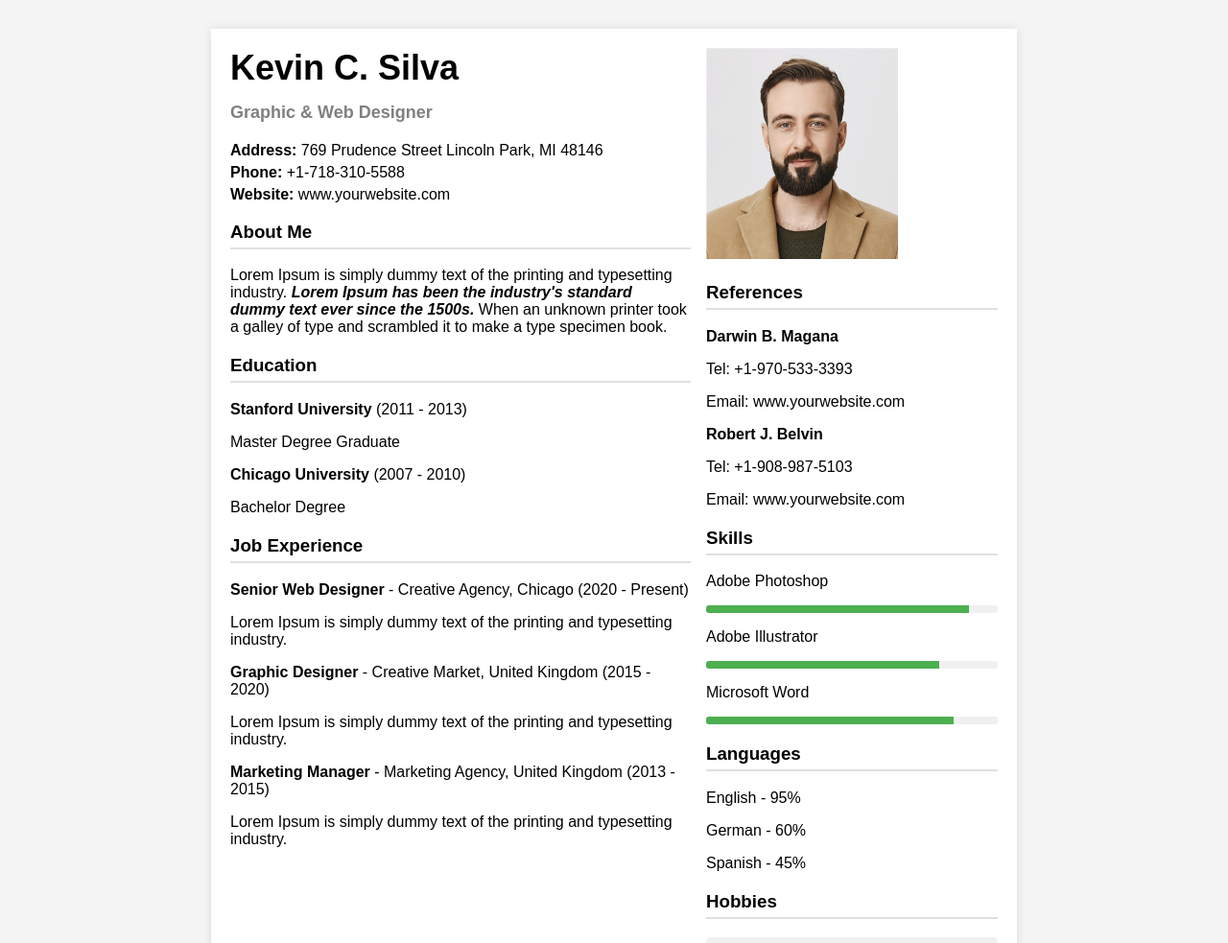
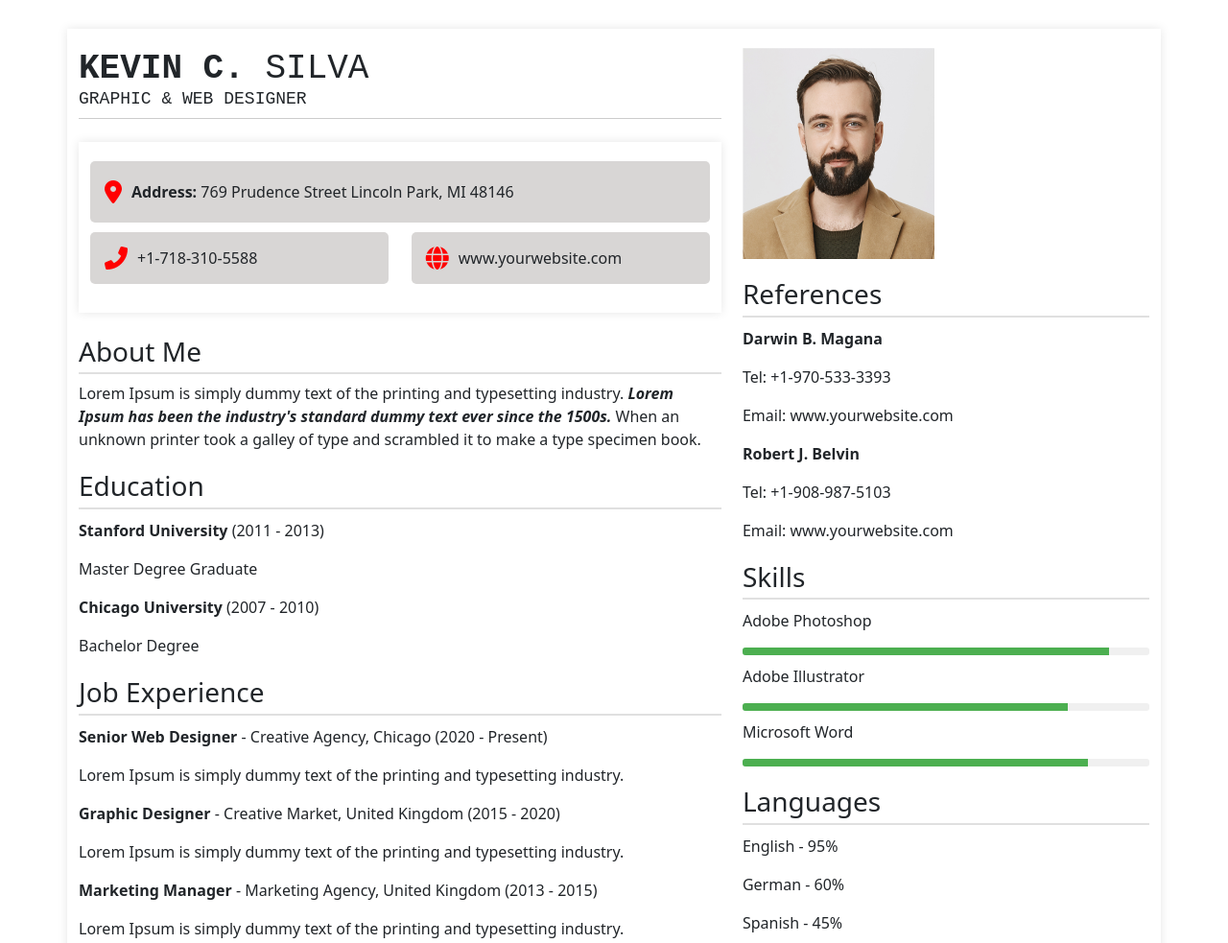
Before and after one commit to IceStorman/pm_22_22, a website: page app/index.html in a window 1280 px wide. Shown: the top 983 px of the page at 96% size. Drawn offline with nearby package versions, Linux system fonts and the light colour scheme; files that its build step writes are made by us from their sources.

Commit message:
Added boxes for contact info and changed font for first/last name

```diff
--- a/app/index.html
+++ b/app/index.html
@@ -7,20 +7,41 @@
 </head>
 <body>
 <link rel="stylesheet" href="/css/style.min.css">
+<link href="https://cdn.jsdelivr.net/npm/bootstrap@5.3.0-alpha3/dist/css/bootstrap.min.css" rel="stylesheet">
+<link href="https://cdnjs.cloudflare.com/ajax/libs/font-awesome/6.0.0-beta3/css/all.min.css" rel="stylesheet">
 <div class="container">
     <div class="content">
         <!-- Left Column -->
         <div class="content-left">
             <!-- Header -->
             <div class="header">
-                <h1><span class = "first-name">Kevin C.</span> <span class = "last-name>">Silva</span></h1>
-                <h2>Graphic & Web Designer</h2>
+                <h1><span class = "first-name">KEVIN C.</span> <span class = "last-name>">SILVA</span></h1>
+                <h2>GRAPHIC & WEB DESIGNER</h2>
             </div>
             <!-- Contact Information -->
             <div class="contact-info">
-                <p><strong>Address:</strong> 769 Prudence Street Lincoln Park, MI 48146</p>
-                <p><strong>Phone:</strong> +1-718-310-5588</p>
-                <p><strong>Website:</strong> www.yourwebsite.com</p>
+                <div class="container my-4">
+                    <div class="contact-box">
+                        <i class="fas fa-map-marker-alt"></i>
+                        <p><strong>Address:</strong> 769 Prudence Street Lincoln Park, MI 48146</p>
+                    </div>
+
+                    <div class="row">
+                         <div class="col-md-6">
+                             <div class="contact-box">
+                                <i class="fas fa-phone-alt"></i>
+                                <span class="text">+1-718-310-5588</span>
+                            </div>
+                        </div>
+
+                        <div class="col-md-6">
+                            <div class="contact-box">
+                                <i class="fas fa-globe"></i>
+                                <span class="text">www.yourwebsite.com</span>
+                            </div>
+                        </div>
+                    </div>
+                </div>
             </div>
             <!-- About Me -->
             <div class="aboutMe">
--- a/app/scss/style.scss
+++ b/app/scss/style.scss
@@ -1,5 +1,5 @@
 body {
-  font-family: Arial, sans-serif;
+  font-family: Monospaced, sans-serif;
   margin: 0;
   padding: 0;
   background-color: #f4f4f4;
@@ -16,20 +16,39 @@ body {
 .header {
   text-align: left;
   margin-bottom: 20px;
+  border-bottom: 1px solid #ccc;
 
   h1 {
+    font-family: monospace;
     margin: 0;
     font-size: 36px;
   }
 
   h2 {
-    color: gray;
+    font-family: monospace;
     font-size: 18px;
   }
 }
+.contact-box {
+  padding: 15px;
+  background-color: #d8d6d5;
+  border-radius: 5px;
+  display: flex;
+  align-items: center;
+  margin-bottom: 10px;
+}
+.contact-box i {
+  font-size: 24px;
+  margin-right: 10px;
+  color: red;
+}
 .first-name
 {
-
+  font-weight: bold;
+}
+.last-name
+{
+  font-weight: normal;
 }
 .contact-info {
   text-align: left;
```
